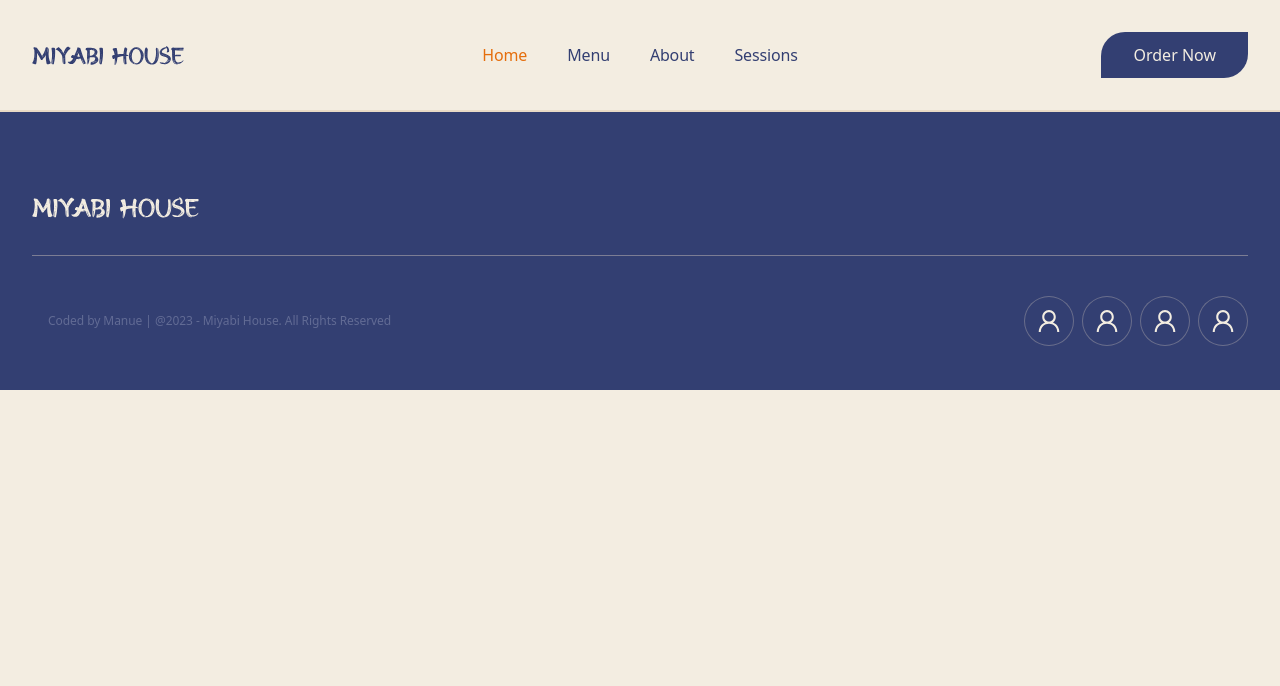
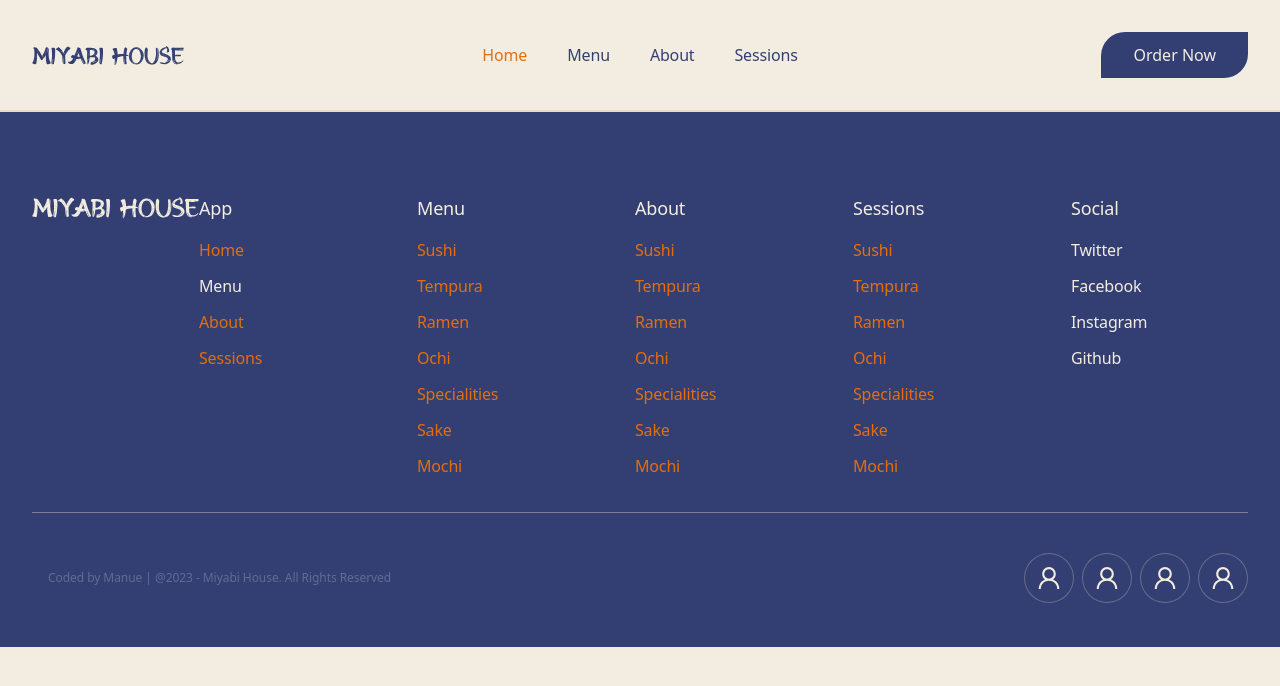
Before and after one commit to emmanuelledennemont/Miyabi-House, a Next.js app: page / in a window 1280 px wide. Shown: the top 686 px of the page. Built offline with nearby package versions, Linux system fonts and the light colour scheme.

Commit message:
fix du style lien dans le footer

```diff
--- a/src/ui/components/navigation/footer.tsx
+++ b/src/ui/components/navigation/footer.tsx
@@ -25,8 +25,8 @@ export const Footer = () => {
           <div className="flex flex-col items-center">
             <Logo size='lg' variant='beigebg' />
           </div>
-          <div className="">
-
+          <div className=" flex gap-7">
+            {footerNavigationList}
           </div>
         </Container>
         <Container className="pt-9 pb-11 space-y-10">
```
